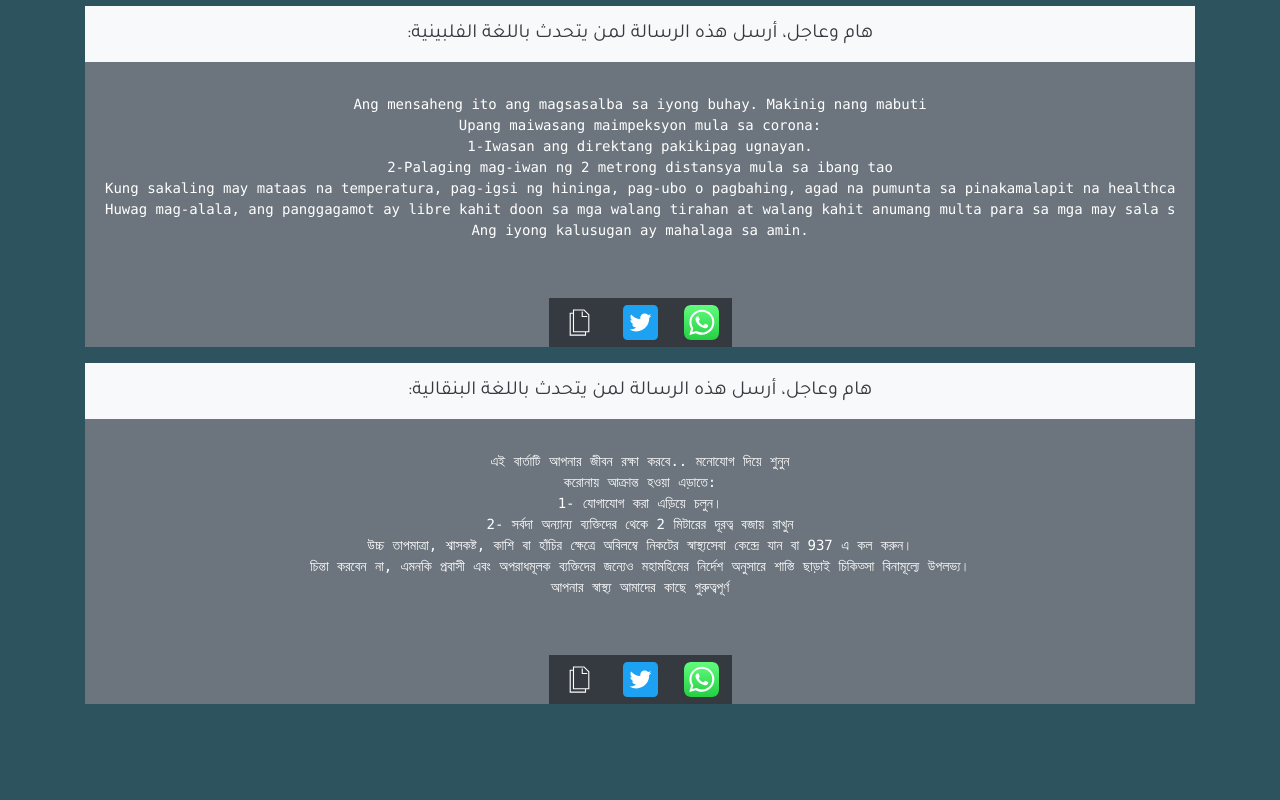
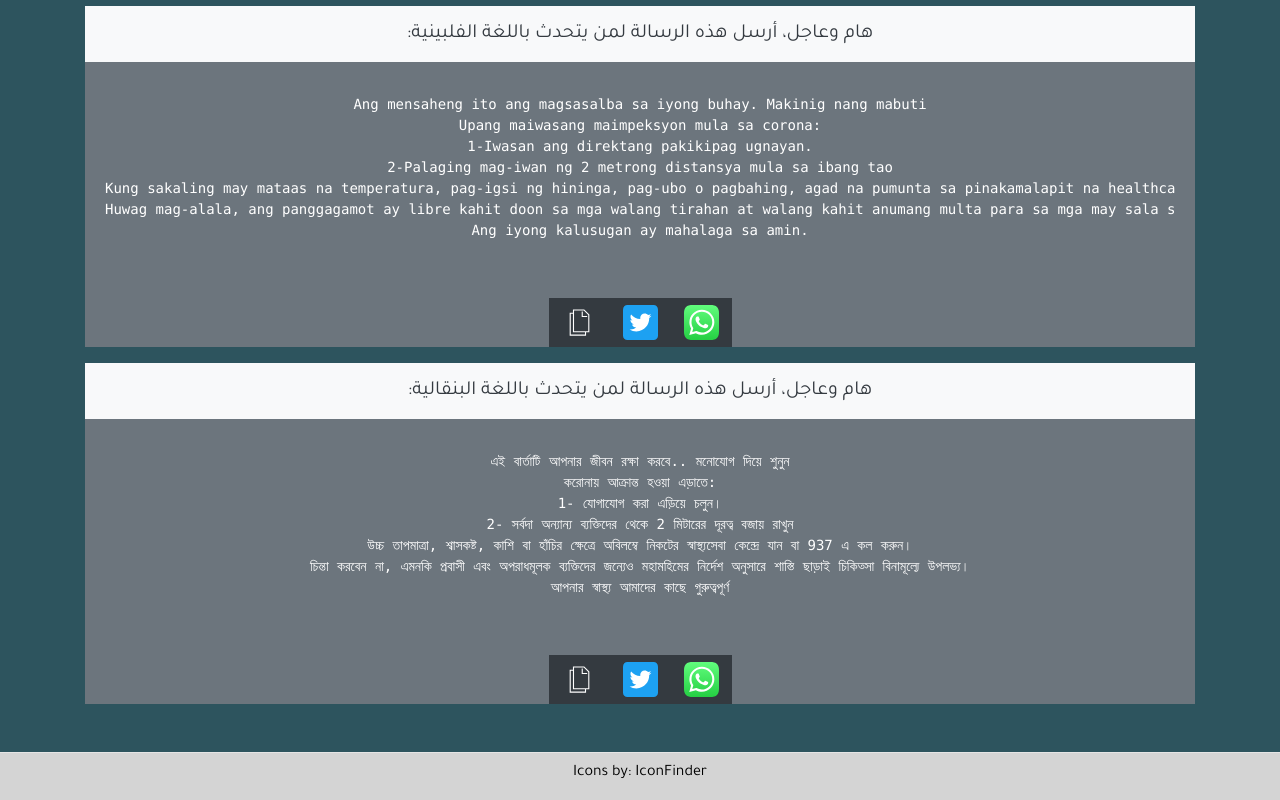
Before and after one commit to waleed-alfaifi/share-covid, a plain HTML site: page index.html in a window 1280 px wide. Shown: the part 488-1288 px from the top of the page. Before the commit the page ends 1208 px from the top, so only its background shows below. Drawn offline with nearby package versions, Linux system fonts and the light colour scheme; some packages are replaced by stand-ins of ours; a script that the page names is missing.

Commit message:
add footer

```diff
--- a/css/main.css
+++ b/css/main.css
@@ -25,3 +25,22 @@ pre {
 .button-image {
   width: 35px;
 }
+
+footer {
+  height: 3em;
+  background-color: #d4d4d4;
+  color: #000;
+  border-top: 0.05rem solid #e5e5e5;
+}
+
+.footer-ul {
+  display: flex;
+  flex-direction: column;
+  align-items: center;
+  list-style: none;
+}
+
+.footer-ul a {
+  color: #000;
+  text-decoration: none;
+}
--- a/index.html
+++ b/index.html
@@ -180,6 +180,15 @@ Ang iyong kalusugan ay mahalaga sa amin.
       </div>
     </div>
 
+    <footer class="p-2 mt-5">
+      <ul class="footer-ul pl-0" dir="ltr">
+        <li>
+          Icons by:
+          <a href="https://www.iconfinder.com/" target="blank">IconFinder</a>
+        </li>
+      </ul>
+    </footer>
+
     <script src="https://cdnjs.cloudflare.com/ajax/libs/clipboard.js/2.0.4/clipboard.min.js"></script>
     <script src="js/main.js"></script>
   </body>
```
